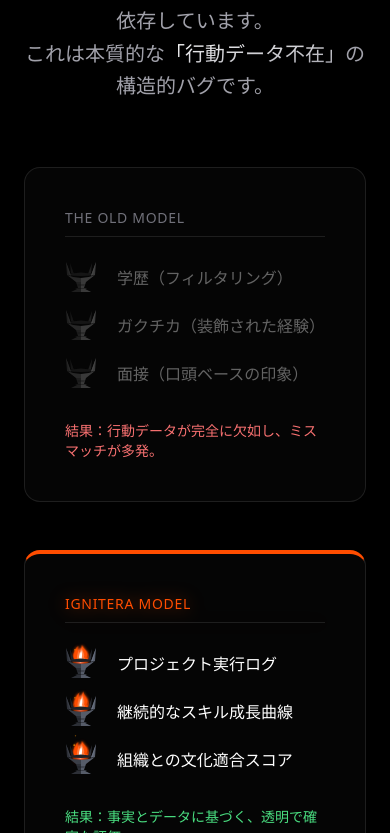
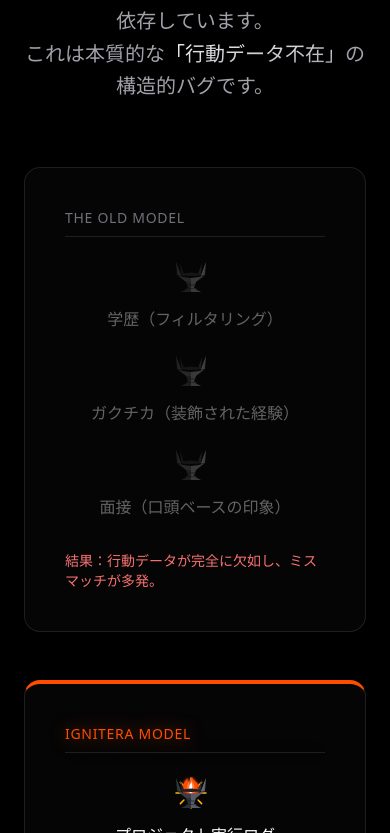
Before and after one commit to Moyashibanchou/ignitera-official, a Next.js app: page / in a window 390 px wide. Shown: the part 1167-2000 px from the top of the page. Built offline with nearby package versions, Linux system fonts and the light colour scheme.

Commit message:
fix: resolve mobile viewport trigger issue for IgnitingTorchIcon and update UI

```diff
--- a/src/app/page.tsx
+++ b/src/app/page.tsx
@@ -166,20 +166,20 @@
                             <div className="grid grid-cols-1 md:grid-cols-2 gap-12 text-left">
                                 <GlassCard>
                                     <h3 className="text-sm font-medium text-zinc-500 mb-6 uppercase tracking-wider border-b border-white/10 pb-2">The Old Model</h3>
-                                    <ul className="space-y-4 text-zinc-400 font-light">
-                                        <li className="flex items-center gap-3 opacity-60 grayscale"><IgnitingTorchIcon isLit={false} /> <span className="pt-0.5">学歴（フィルタリング）</span></li>
-                                        <li className="flex items-center gap-3 opacity-60 grayscale"><IgnitingTorchIcon isLit={false} /> <span className="pt-0.5">ガクチカ（装飾された経験）</span></li>
-                                        <li className="flex items-center gap-3 opacity-60 grayscale"><IgnitingTorchIcon isLit={false} /> <span className="pt-0.5">面接（口頭ベースの印象）</span></li>
+                                    <ul className="space-y-6 text-zinc-400 font-light flex flex-col">
+                                        <li className="flex flex-col md:flex-row items-center gap-3 opacity-60 grayscale"><IgnitingTorchIcon isLit={false} /> <span className="pt-0.5 text-center md:text-left">学歴（フィルタリング）</span></li>
+                                        <li className="flex flex-col md:flex-row items-center gap-3 opacity-60 grayscale"><IgnitingTorchIcon isLit={false} /> <span className="pt-0.5 text-center md:text-left">ガクチカ（装飾された経験）</span></li>
+                                        <li className="flex flex-col md:flex-row items-center gap-3 opacity-60 grayscale"><IgnitingTorchIcon isLit={false} /> <span className="pt-0.5 text-center md:text-left">面接（口頭ベースの印象）</span></li>
                                     </ul>
                                     <p className="mt-8 text-sm text-red-400 font-medium">結果：行動データが完全に欠如し、ミスマッチが多発。</p>
                                 </GlassCard>
 
                                 <GlassCard isPrimary={true}>
                                     <h3 className="text-sm font-medium text-ignitera-500 mb-6 uppercase tracking-wider border-b border-white/10 pb-2 drop-shadow-[0_0_8px_rgba(255,77,0,0.5)]">IGNITERA Model</h3>
-                                    <ul className="space-y-4 text-zinc-300 font-light">
-                                        <li className="flex items-center gap-3"><IgnitingTorchIcon isLit={true} delay={0.5} /> <span className="pt-0.5 font-medium text-white">プロジェクト実行ログ</span></li>
-                                        <li className="flex items-center gap-3"><IgnitingTorchIcon isLit={true} delay={1.5} /> <span className="pt-0.5 font-medium text-white">継続的なスキル成長曲線</span></li>
-                                        <li className="flex items-center gap-3"><IgnitingTorchIcon isLit={true} delay={2.5} /> <span className="pt-0.5 font-medium text-white">組織との文化適合スコア</span></li>
+                                    <ul className="space-y-6 text-zinc-300 font-light flex flex-col">
+                                        <li className="flex flex-col md:flex-row items-center gap-3"><IgnitingTorchIcon isLit={true} delay={0.2} /> <span className="pt-0.5 font-medium text-white text-center md:text-left">プロジェクト実行ログ</span></li>
+                                        <li className="flex flex-col md:flex-row items-center gap-3"><IgnitingTorchIcon isLit={true} delay={1.2} /> <span className="pt-0.5 font-medium text-white text-center md:text-left">継続的なスキル成長曲線</span></li>
+                                        <li className="flex flex-col md:flex-row items-center gap-3"><IgnitingTorchIcon isLit={true} delay={2.2} /> <span className="pt-0.5 font-medium text-white text-center md:text-left">組織との文化適合スコア</span></li>
                                     </ul>
                                     <p className="mt-8 text-sm text-green-400 font-medium">結果：事実とデータに基づく、透明で確実な評価。</p>
                                 </GlassCard>
--- a/src/components/shared/IgnitingTorchIcon.tsx
+++ b/src/components/shared/IgnitingTorchIcon.tsx
@@ -55,10 +55,14 @@
                 {isLit && (
                     <motion.g
                         style={{ transformOrigin: '32px 32px' }}
-                        initial={{ opacity: 0, scale: 0.2 }}
-                        whileInView={{ opacity: [0, 1, 0], scale: [0.5, 2.0, 2.5] }}
-                        viewport={{ once: true, amount: 0.5 }}
-                        transition={{ duration: 0.35, delay: delay, ease: "easeOut" }}
+                        variants={{
+                            hidden: { opacity: 0, scale: 0.2 },
+                            visible: {
+                                opacity: [0, 1, 0],
+                                scale: [0.5, 2.0, 2.5],
+                                transition: { duration: 0.35, delay: delay, ease: "easeOut" }
+                            }
+                        }}
                     >
                         {/* 8 radial burst lines */}
                         {[0, 45, 90, 135, 180, 225, 270, 315].map((angle, i) => (
@@ -78,11 +82,17 @@
                 {isLit && (
                     <motion.g
                         style={{ transformOrigin: '32px 32px' }}
-                        initial={{ scale: 0, opacity: 0 }}
-                        whileInView={{ scale: [0, 2.0, 0.9, 1.1, 1], opacity: [0, 1, 1, 1, 1] }}
-                        viewport={{ once: true, amount: 0.5 }}
-                        transition={{ duration: 0.65, delay, times: [0, 0.15, 0.35, 0.55, 1], ease: "easeInOut" }}
-                        onAnimationComplete={() => setHasIgnited(true)}
+                        variants={{
+                            hidden: { scale: 0, opacity: 0 },
+                            visible: {
+                                scale: [0, 2.0, 0.9, 1.1, 1],
+                                opacity: [0, 1, 1, 1, 1],
+                                transition: { duration: 0.65, delay: delay, times: [0, 0.15, 0.35, 0.55, 1], ease: "easeInOut" }
+                            }
+                        }}
+                        onAnimationComplete={(definition) => {
+                            if (definition === "visible") setHasIgnited(true);
+                        }}
                     >
                         {/* Glow Filter for Digital Flame */}
                         <defs>
--- a/src/components/shared/Preloader.tsx
+++ b/src/components/shared/Preloader.tsx
@@ -95,17 +95,17 @@
                                             transition={{ duration: 0.3 }}
                                         />
 
-                                        {/* Styled Checkmark / Flame abstraction (Phase 1) */}
+                                        {/* Minimalist Flame Icon (Phase 1) */}
                                         <motion.svg
                                             width="32" height="32" viewBox="0 0 24 24" fill="none"
-                                            className="absolute text-[#FF4D00] drop-shadow-[0_0_10px_rgba(255,77,0,0.8)]"
-                                            initial={{ opacity: 0, scale: 0, pathLength: 0 }}
-                                            animate={phase >= 1 ? { opacity: 1, scale: 1, pathLength: 1 } : { opacity: 0, scale: 0.5, pathLength: 0 }}
-                                            transition={{ ...bouncySpring, pathLength: { duration: 0.4, ease: "easeOut" } }}
+                                            className="absolute text-[#FF4D00] drop-shadow-[0_0_12px_rgba(255,77,0,0.8)]"
+                                            initial={{ scale: 0.5, y: 10, opacity: 0 }}
+                                            animate={phase >= 1 ? { scale: 1, y: 0, opacity: 1 } : { scale: 0.5, y: 10, opacity: 0 }}
+                                            transition={bouncySpring}
                                         >
-                                            <motion.path
-                                                d="M5 13l4 4L19 7"
-                                                stroke="currentColor" strokeWidth="3" strokeLinecap="round" strokeLinejoin="round"
+                                            <path
+                                                d="M8.5 14.5A2.5 2.5 0 0011 12c0-1.38-.5-2-1-3-1.072-2.143-.224-4.054 2-6 .5 2.5 2 4.9 4 6.5 2 1.6 3 3.5 3 5.5a7 7 0 11-14 0c0-1.153.433-2.294 1-3a2.5 2.5 0 002.5 2.5z"
+                                                stroke="currentColor" strokeWidth="2" strokeLinecap="round" strokeLinejoin="round"
                                             />
                                         </motion.svg>
                                     </motion.div>
@@ -117,9 +117,9 @@
                                     <AnimatePresence>
                                         {phase >= 1 && (
                                             <motion.p
-                                                className="text-white/90 font-mono text-sm tracking-[0.3em] uppercase drop-shadow-[0_0_8px_rgba(255,255,255,0.3)]"
-                                                initial={{ y: 20, opacity: 0, letterSpacing: "1em" }}
-                                                animate={{ y: 0, opacity: 1, letterSpacing: "0.3em" }}
+                                                className="text-white/90 font-mono text-sm tracking-[0.3em] uppercase"
+                                                initial={{ y: 20, opacity: 0, letterSpacing: "1em", textShadow: "0px 0px 0px rgba(255,77,0,0)" }}
+                                                animate={{ y: 0, opacity: 1, letterSpacing: "0.3em", textShadow: "0px 0px 12px rgba(255,77,0,0.6)" }}
                                                 transition={{ ...springTransition, duration: 0.8 }}
                                             >
                                                 CONNECTION ESTABLISHED.
```
Also changed, not shown: 1 other file (tests, documents, lock files or other folders).
